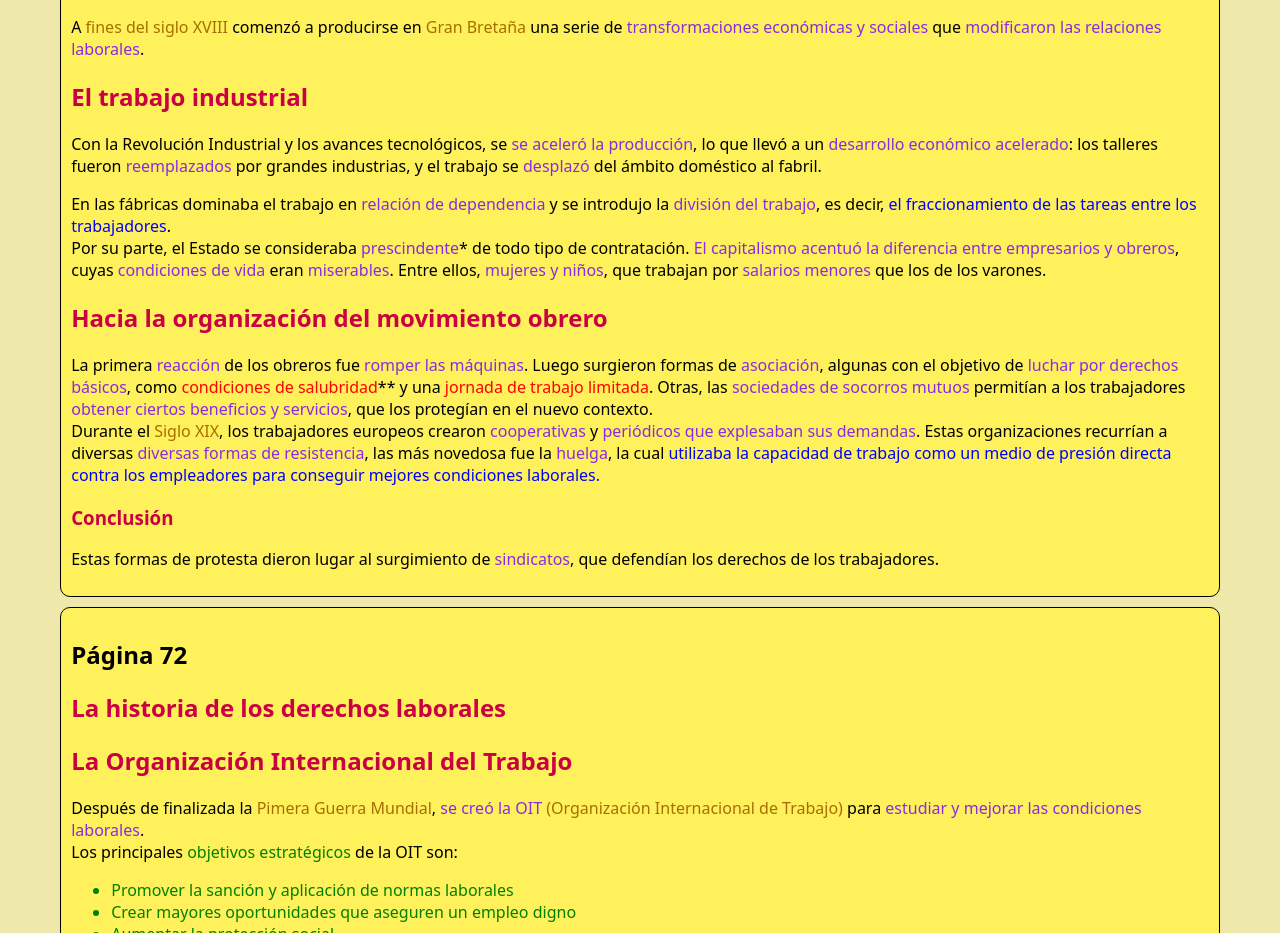
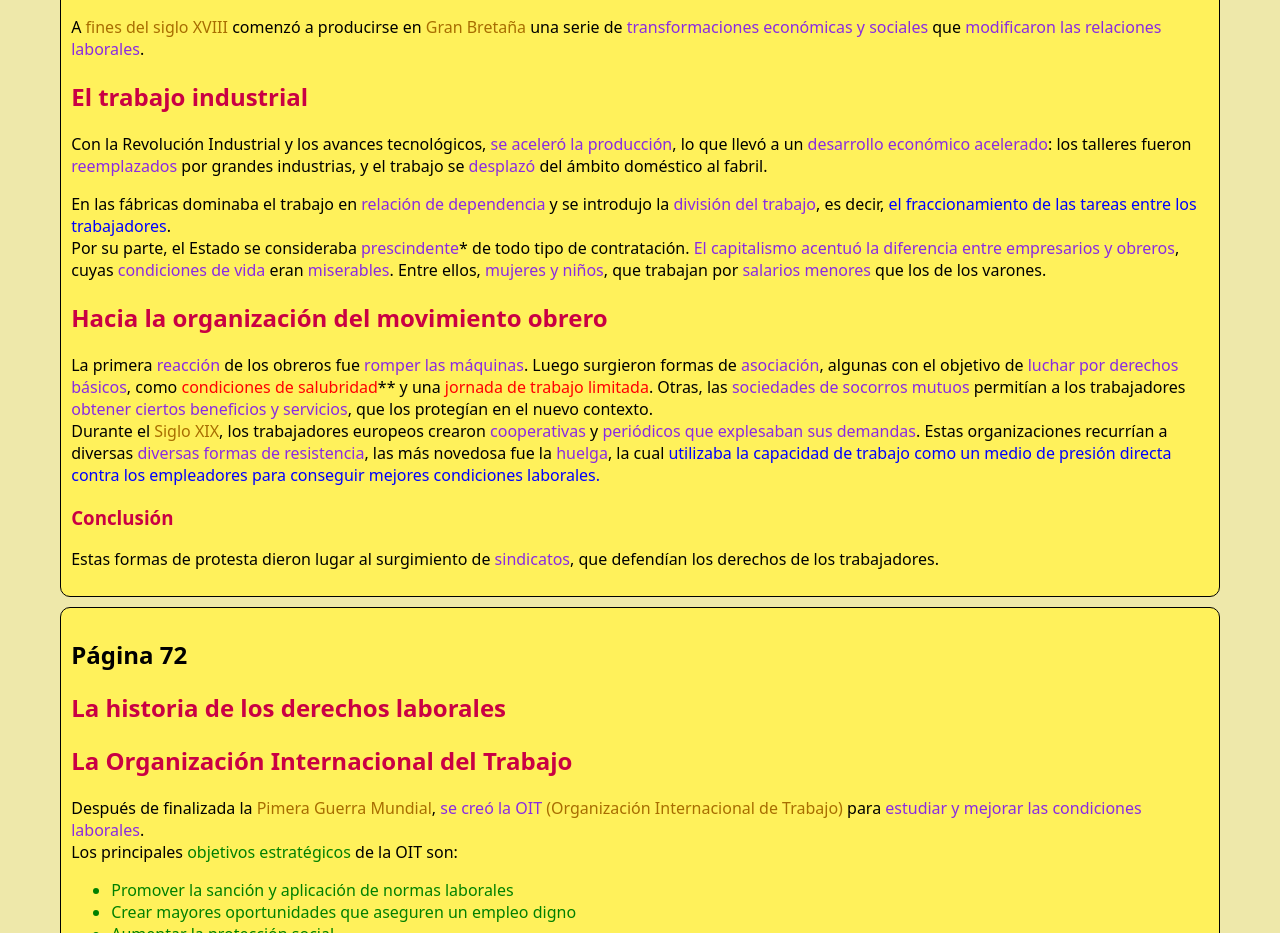
Before and after one commit to Jojertubo/Historia-2, a plain HTML site: page index.html in a window 1280 px wide. Shown: the part 1380-2313 px from the top of the page. Drawn offline with Linux system fonts and the light colour scheme.

Commit message:
Update index.html

```diff
--- a/index.html
+++ b/index.html
@@ -74,7 +74,7 @@
       </article>
       <article>
         <h2 class="rosa">El trabajo industrial</h2>
-        <p>Con la Revolución Industrial y los avances tecnológicos, se <span class="morado">se aceleró la producción</span>, lo que llevó a un <span class="morado">desarrollo económico acelerado</span>: los talleres fueron <span class="morado">reemplazados</span> por grandes industrias, y el trabajo se <span class="morado">desplazó</span> del ámbito doméstico al fabril.
+        <p>Con la Revolución Industrial y los avances tecnológicos, <span class="morado">se aceleró la producción</span>, lo que llevó a un <span class="morado">desarrollo económico acelerado</span>: los talleres fueron <span class="morado">reemplazados</span> por grandes industrias, y el trabajo se <span class="morado">desplazó</span> del ámbito doméstico al fabril.
         </p>
         <p>
           En las fábricas dominaba el trabajo en <span class="morado">relación de dependencia</span> y se introdujo la <span class="morado">división del trabajo</span>, es decir, <span class="azul">el fraccionamiento de las tareas entre los trabajadores</span>. <br>
```
